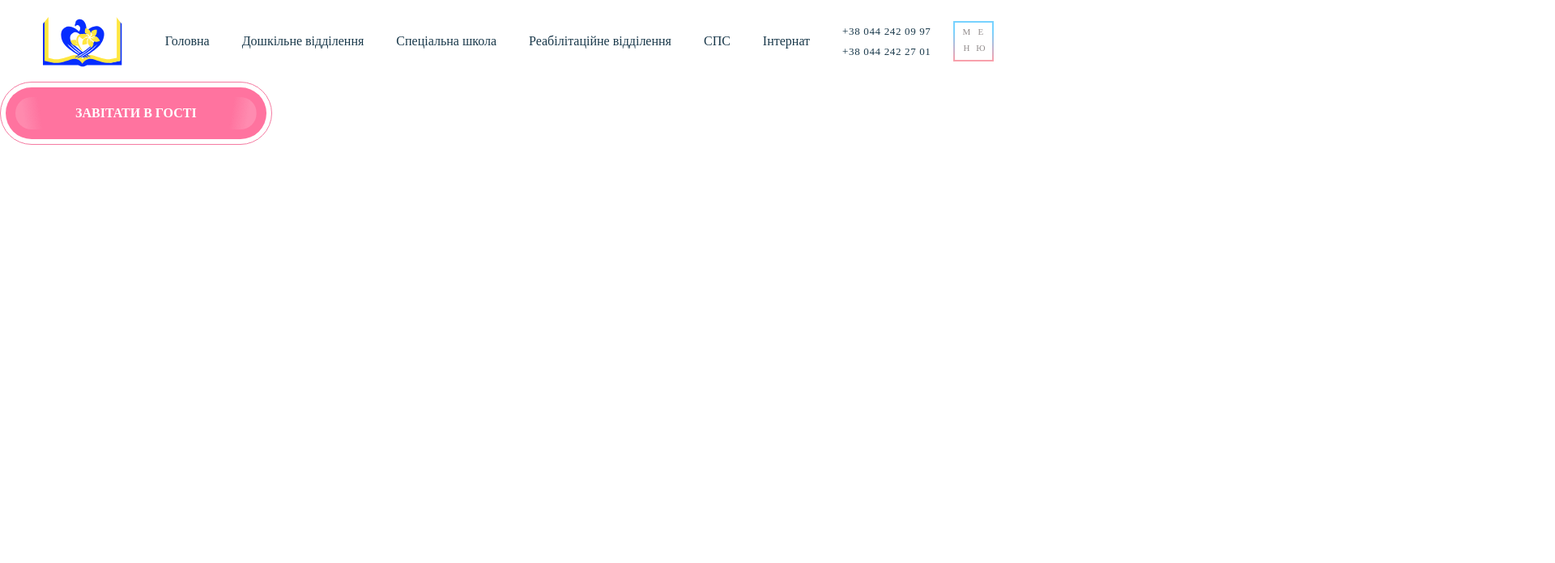
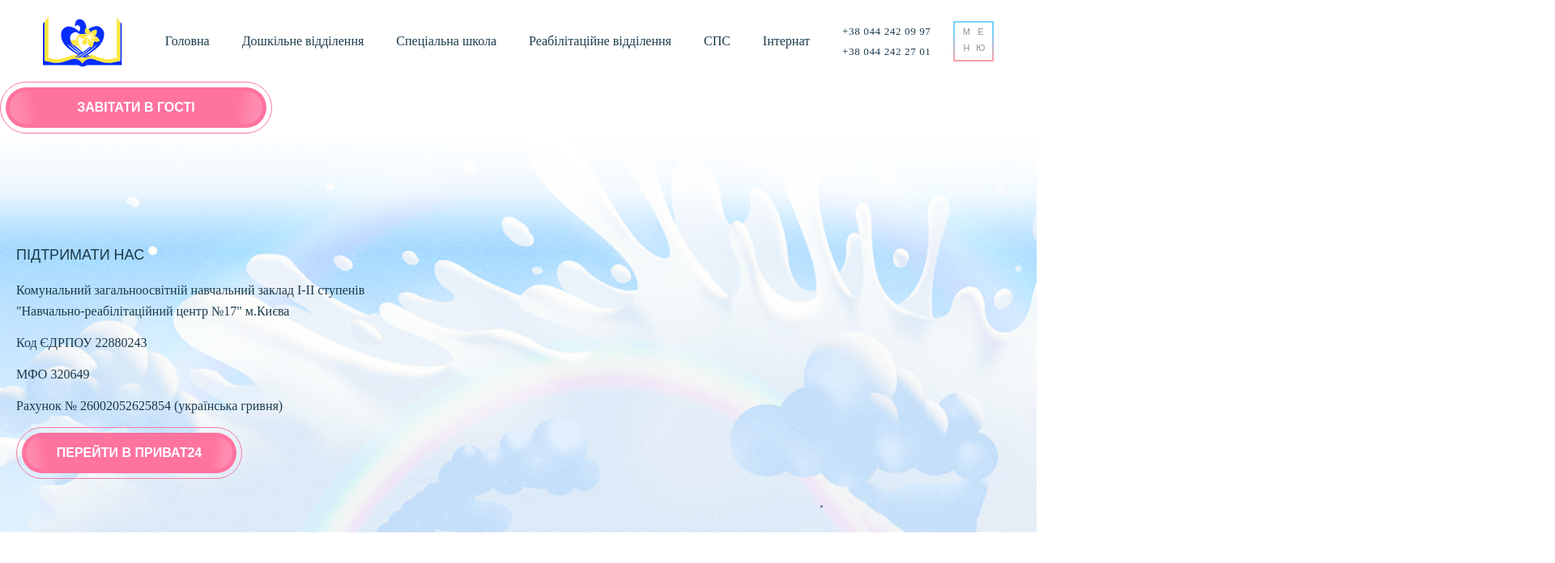
Before and after one commit to tfetisova/click-to-school, a website: page index.html in a window 1280 px wide. Shown: the top 696 px of the page at 81% size, 1920 px wide, since content can reach past the window. Drawn offline with nearby package versions, Linux system fonts and the light colour scheme.

Commit message:
footer settings

```diff
--- a/index.html
+++ b/index.html
@@ -12,6 +12,7 @@
 </head>
 <body>
 <header class="page-header">
+    <div class="container">
         <a href="#" class="logo" style="background-image: url('build/img/header-logo.svg')"></a>
         <ul class="header-menu__main">
             <li><a href="#">Головна</a></li>
@@ -59,6 +60,8 @@
             <li><a href="#">Вакансії</a></li>
             <li><a href="#">Публічна інформація</a></li>
         </ul>
+    </div>
+
 
 </header>
 
@@ -68,6 +71,29 @@
         <div class="main-btn__inner-text">Завітати в гості<div class="main-btn__inner"></div></div>
     </div>
 </a>
+<footer class="page-footer">
+    <div class="container">
+        <div class="page-footer__support">
+            <h4 class="page-footer__title">ПІДТРИМАТИ НАС</h4>
+            <p class="page-footer__text">Комунальний загальноосвітній навчальний заклад І-ІІ ступенів "Навчально-реабілітаційний центр №17" м.Києва</p>
+            <p class="page-footer__text">Код ЄДРПОУ 22880243</p>
+            <p class="page-footer__text">МФО 320649</p>
+            <p class="page-footer__text">Рахунок № 26002052625854
+                (українська гривня)</p>
+            <a href="#" class="main-btn__cont main-btn__cont--footer">
+                <div class="main-btn__bg">
+                    <div class="main-btn__inner-text">ПЕРЕЙТИ В ПРИВАТ24<div class="main-btn__inner"></div></div>
+                </div>
+            </a>
+
+        </div>
+        <div class="page-footer__menu"></div>
+        <div class="page-footer__info"></div>
+
+
+
+    </div>
+</footer>
 
 <script src="build/js/script.js"></script>
 </body>
--- /dev/null
+++ b/src/scss/sections/_footer.scss
@@ -0,0 +1,51 @@
+.page-footer{
+  background: linear-gradient(
+          to bottom,
+          rgba(255,255,255, 1) 0%,
+          rgba(255,255,255, .9) 10%,
+          rgba(255,255,255, .8) 15%,
+          rgba(255,255,255, .5) 20%,
+          rgba(255,255,255, .2) 25%,
+          rgba(255,255,255, 0) 30%
+  ), url('../img/footer-bg.png');
+  background-size: cover;
+  background-repeat: no-repeat;
+
+  &>.container{
+    display: grid;
+    grid-template-columns: 2fr 1fr 2fr;
+    grid-template-rows: auto;
+    grid-column-gap: 50px;
+    padding-top: 133px;
+    padding-bottom: 66px;
+  }
+  &__title{
+    text-transform: uppercase;
+    font-family: "Gotham Pro", sans-serif;
+    font-weight: 500;
+    font-size: 18px;
+    line-height: 35px;
+    margin-bottom: 13px;
+  }
+  &__text{
+    margin-bottom: 13px;
+    line-height: 26px;
+  }
+
+}
+.main-btn{
+  &__cont{
+    &--footer{
+      width: 279px;
+      font-weight: bold;
+      font-size: 16px;
+      text-transform: uppercase;
+    }
+    &>.main-btn__bg{
+      padding: 5px;
+    }
+    &>.main-btn__inner-text{
+      padding: 5px;
+    }
+  }
+}
--- a/src/scss/sections/_main-header.scss
+++ b/src/scss/sections/_header.scss
@@ -1,6 +1,8 @@
-.page-header{
+.page-header>.container{
   @include flexCenter;
-  padding: 18px 20px;
+  padding-top: 18px;
+  padding-bottom: 18px;
+
 }
 .logo{
   display: block;
@@ -48,11 +50,13 @@
     color: #938D8D;
     font-size: 11px;
     text-align: center;
+    font-family: Raleway, sans-serif;
+    font-weight: 500;
   }
   &__burger-menu{
     padding: 42px 86px;
     opacity: 0;
-    position: absolute;
+    position: fixed;
     right: -100%;
     top:0;
     transition: all .7s ease-in-out;
--- a/src/scss/style.scss
+++ b/src/scss/style.scss
@@ -14,7 +14,7 @@ html{
 
 .container{
   min-width: 320px;
-  max-width: 1330px;
+  max-width: 1270px;
   width: 100%;
   padding-left: 15px;
   padding-right: 15px;
@@ -26,7 +26,7 @@ html{
     width: 335.8px;
     border: 0.5px solid #F57AA1;
     border-radius: 50px;
-    font-family: Gotham Pro;
+    font-family: "Gotham Pro", sans-serif;
     text-transform: uppercase;
     font-weight: bold;
     padding: 6px;
@@ -64,4 +64,5 @@ html{
 
 
 }
-@import "sections/main-header";
+@import "sections/header";
+@import "sections/footer";
```
Also changed, not shown: build/css/style.css, build/img/footer-bg.png (added), build/img/map.jpg (added), build/js/script.js, src/img/footer-bg.png (added), src/img/map.jpg (added). Lines whose indentation alone changed are shown as unchanged.
